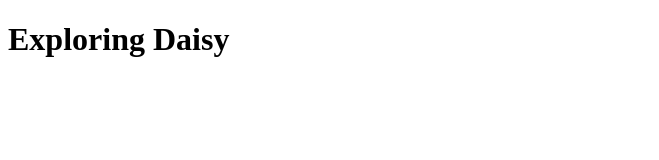
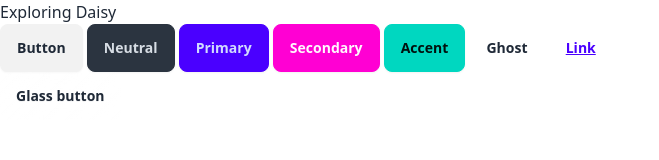
Before and after one commit to DevPentakill/explorin-daisy, a plain HTML site: page index.html in a window 1280 px wide. Shown: the whole page, without its empty margins (0-659 px from the left). Drawn offline with nearby package versions, Linux system fonts and the light colour scheme.

Commit message:
linked the daisy UI and tailwind

```diff
--- a/index.html
+++ b/index.html
@@ -1,15 +1,33 @@
 <!DOCTYPE html>
 <html lang="en">
+
 <head>
     <meta charset="UTF-8">
     <meta name="viewport" content="width=device-width, initial-scale=1.0">
     <title>Daisy Khala</title>
+    <link href="https://cdn.jsdelivr.net/npm/daisyui@4.6.0/dist/full.min.css" rel="stylesheet" type="text/css" />
+    <script src="https://cdn.tailwindcss.com"></script>
 </head>
+
 <body>
     <header>
         <h1>Exploring Daisy</h1>
     </header>
-    <main></main>
+    <main>
+        <button class="btn">Button</button>
+        <button class="btn btn-neutral">Neutral</button>
+        <button class="btn btn-primary">Primary</button>
+        <button class="btn btn-secondary">Secondary</button>
+        <button class="btn btn-accent">Accent</button>
+        <button class="btn btn-ghost">Ghost</button>
+        <button class="btn btn-link">Link</button>
+
+        <div>
+            <button class="btn glass">Glass button</button>
+        </div>
+
+    </main>
     <footer></footer>
 </body>
+
 </html>
```
